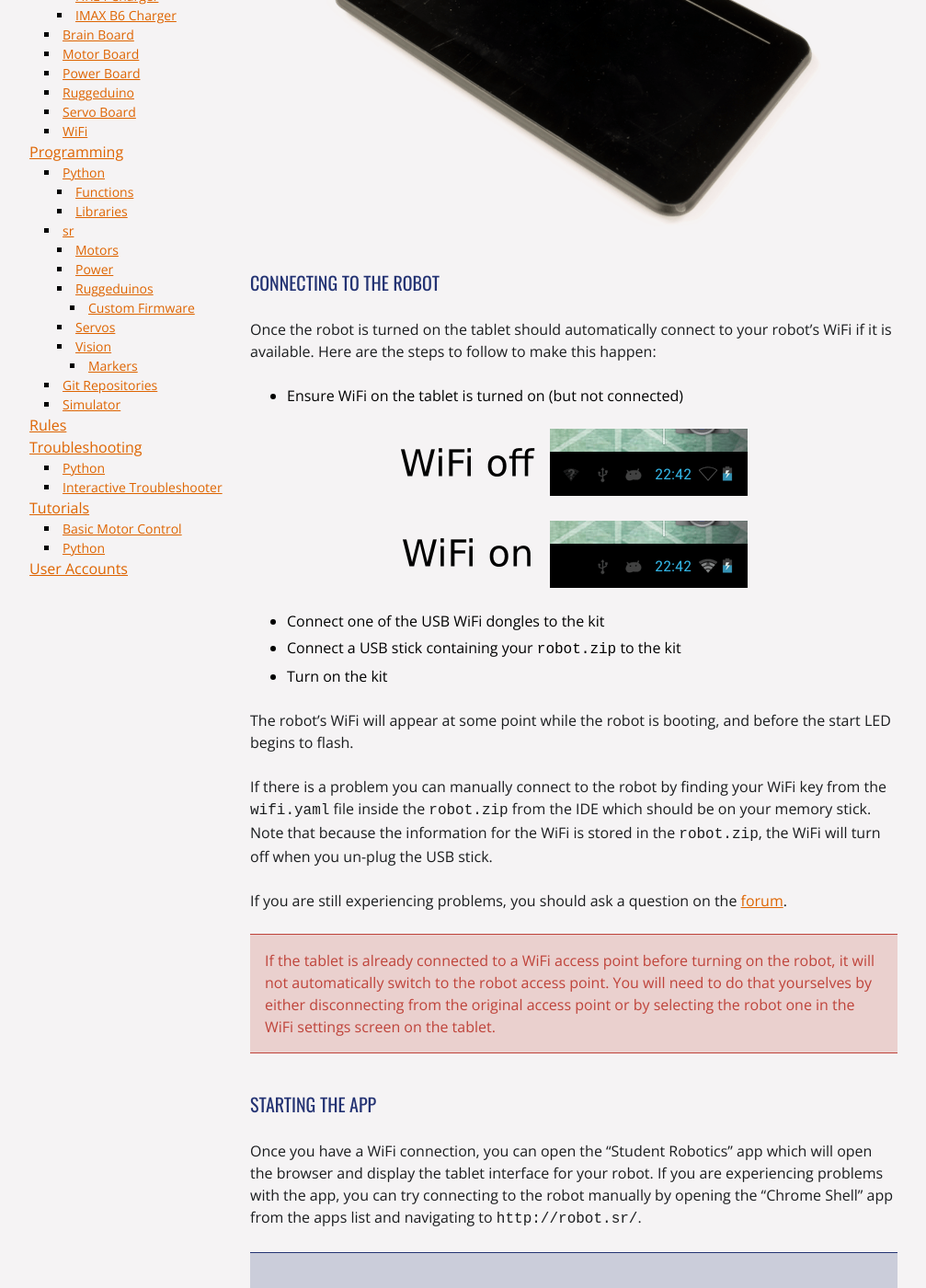
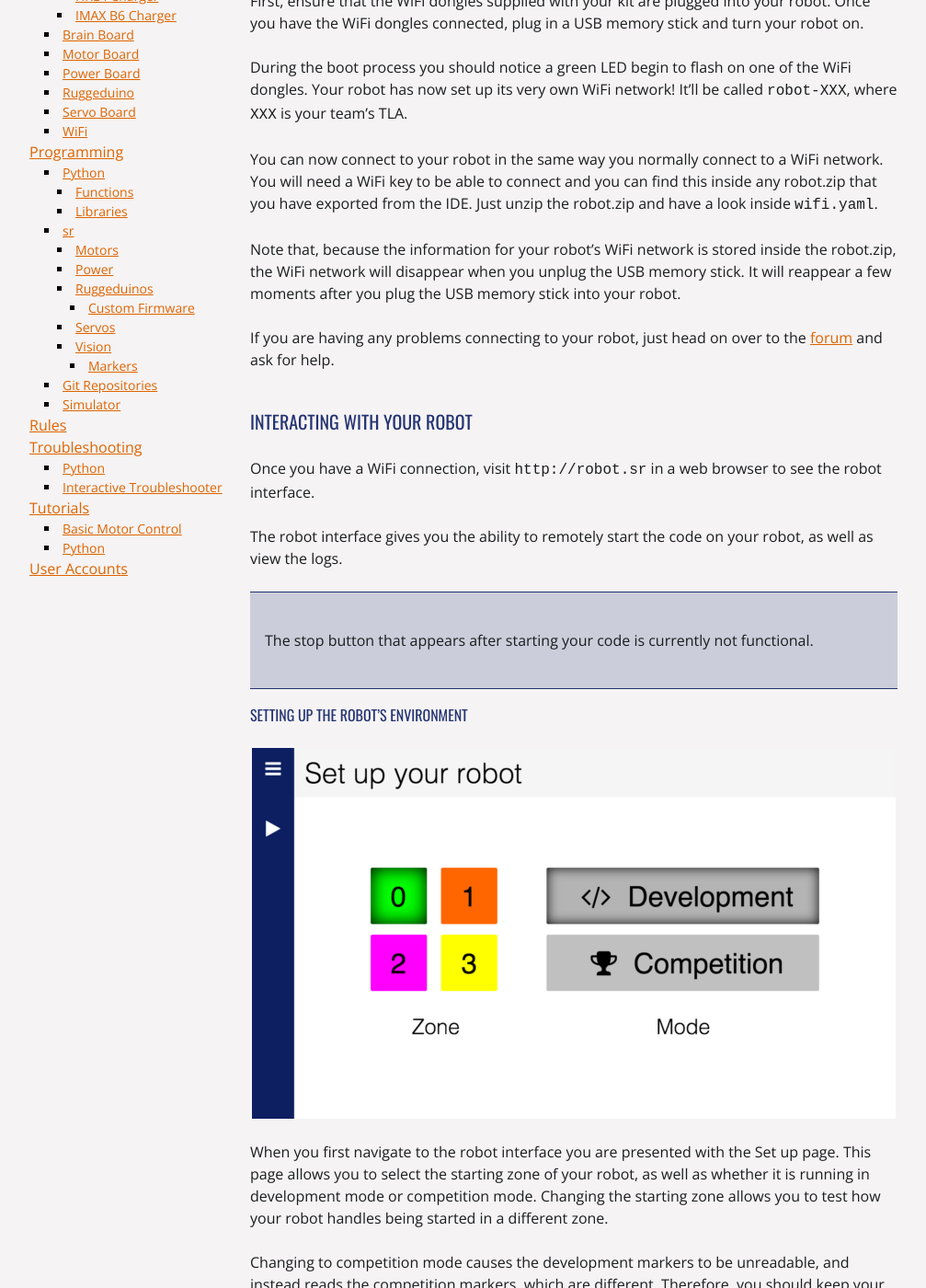
Before and after one commit to srobo/docs, a Jekyll site: the page built from kit/wifi.md, in a window 1280 px wide and 1400 px high, scrolled down 345 px. Shown: the whole window at 92% size, without its empty margins (136-1143 px from the left). Built offline with Jekyll 4.4.1, drawn with Linux system fonts in a browser that asks for light colours; nearby versions of some CDN libraries; comment, search, counter and statistics services are not loaded; some of the changed text lies outside the part shown.

Commit message:
Rewrite the tablet page from a general perspective
We provide the tablets in the kit in case the team does not have access
to their own computing device with WiFi. However, the vast majority of
teams do have access to such devices so the docs should be written from
that perspective.

This rewrite removes references to the tablet and makes the docs
applicable to all devices.

```diff
--- a/kit/wifi.md
+++ b/kit/wifi.md
@@ -1,83 +1,54 @@
 ---
 layout: page
-title: Tablet
+title: WiFi
 ---
 
-Tablet
-======
+WiFi
+====
 
-The tablet provided with your kit allows you to interface with and debug your
-robot.
+The WiFi dongles provided with your kit allow you to interface with and debug your robot.
+You can connect to your robot either using the tablet provided with your kit or any WiFi
+capable device of your own (laptop, tablet, phone, etc.)
 
-![An image of the tablet]({{ site.baseurl }}/images/content/kit/tablet-cropped.png "The Tablet")
+Connecting to Your Robot
+------------------------
 
-Connecting to the robot
------------------------
+First, ensure that the WiFi dongles supplied with your kit are plugged into your robot.
+Once you have the WiFi dongles connected, plug in a USB memory stick and turn your robot on.
 
-Once the robot is turned on the tablet should automatically connect to
-your robot's WiFi if it is available. Here are the steps to follow to
-make this happen:
+During the boot process you should notice a green LED begin to flash on one of the WiFi dongles.
+Your robot has now set up its very own WiFi network! It'll be called `robot-XXX`, where `XXX` is
+your team's TLA.
 
- * Ensure WiFi on the tablet is turned on (but not connected)
+You can now connect to your robot in the same way you normally connect to a WiFi network.
+You will need a WiFi key to be able to connect and you can find this inside any robot.zip
+that you have exported from the IDE. Just unzip the robot.zip and have a look inside `wifi.yaml`.
 
-![WiFi status]({{ site.baseurl }}/images/content/kit/tablet/wifi_status.png "WiFi status")
+Note that, because the information for your robot's WiFi network is stored inside the robot.zip,
+the WiFi network will disappear when you unplug the USB memory stick. It will reappear a few moments
+after you plug the USB memory stick into your robot.
 
- * Connect one of the USB WiFi dongles to the kit
- * Connect a USB stick containing your `robot.zip` to the kit
- * Turn on the kit
+If you are having any problems connecting to your robot, just head on over to the [forum](/forum)
+and ask for help.
 
-The robot's WiFi will appear at some point while the robot is booting,
-and before the start LED begins to flash.
+Interacting With Your Robot
+---------------------------
 
-If there is a problem you can manually connect to the robot by
-finding your WiFi key from the `wifi.yaml` file inside the `robot.zip` from the
-IDE which should be on your memory stick.
-Note that because the information for the WiFi is stored in the `robot.zip`,
-the WiFi will turn off when you un-plug the USB stick.
+Once you have a WiFi connection, visit `http://robot.sr` in a web browser to see the robot interface.
 
-If you are still experiencing problems, you should ask a question on the [forum](/forum).
+The robot interface gives you the ability to remotely start the code on your robot,
+as well as view the logs.
 
-<div class="warning">
-If the tablet is already connected to a WiFi access point before turning on the
-robot, it will not automatically switch to the robot access point. You will
-need to do that yourselves by either disconnecting from the original access
-point or by selecting the robot one in the WiFi settings screen on the tablet.
+<div class="info" markdown="1">
+The stop button that appears after starting your code is currently not functional.
 </div>
 
-Starting the app
--------------
+### Setting up the Robot's Environment
 
-Once you have a WiFi connection, you can open the "Student Robotics" app which
-will open the browser and display the tablet interface for your robot. If you
-are experiencing problems with the app, you can try connecting to the robot
-manually by opening the "Chrome Shell" app from the apps list and navigating to
-`http://robot.sr/`.
+![The robot interface's set up screen]({{ site.baseurl }}/images/content/kit/tablet/set-up-screen.png)
 
-<div class="info" markdown="1">
-You can also access the same interface using any other WiFi device connected
-to the robot's access point. Simply connect to your robot's WiFi and then
-visit `http://robot.sr/` in a web browser.
-</div>
-
-Using the app
--------------
-
-The tablet app allows you to run the code on your robot, as well as view the
-logs.
-
-In all screens, you can use the "hamburger menu" (the three horizontal lines)
-to select a different screen, and the play button to start your robot's code.
-This will turn into a stop button when code is running.
-
-<div class="info" markdown="1">
-The stop button is currently not functional.
-</div>
-
-### Set up screen
-
-![The tablet app's set up screen]({{ site.baseurl }}/images/content/kit/tablet/set-up-screen.png)
-
-This screen allows you to select the starting zone of your robot, as well as
+When you first navigate to the robot interface you are presented with the Set up page.
+This page allows you to select the starting zone of your robot, as well as
 whether it is running in development mode or competition mode. Changing the
 starting zone allows you to test how your robot handles being started in a
 different zone.
@@ -88,9 +59,9 @@ should keep your robot in development mode.
 
 You cannot use this screen when code is running.
 
-### Logs screen
+### Logs Screen
 
-![The tablet app's logs screen]({{ site.baseurl }}/images/content/kit/tablet/logs-screen.png)
+![The robot interface's logs screen]({{ site.baseurl }}/images/content/kit/tablet/logs-screen.png)
 
 This screen allows you to see all messages from your code sent by `print`
 statements (and anything else that outputs to standard output or standard
```
